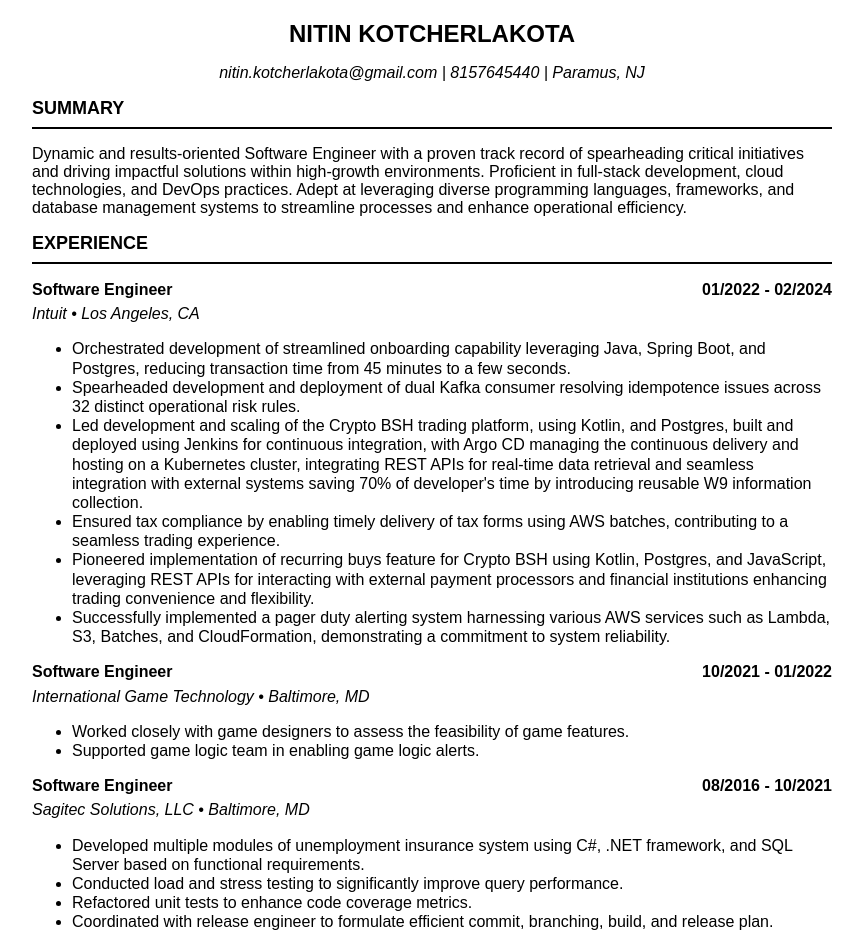
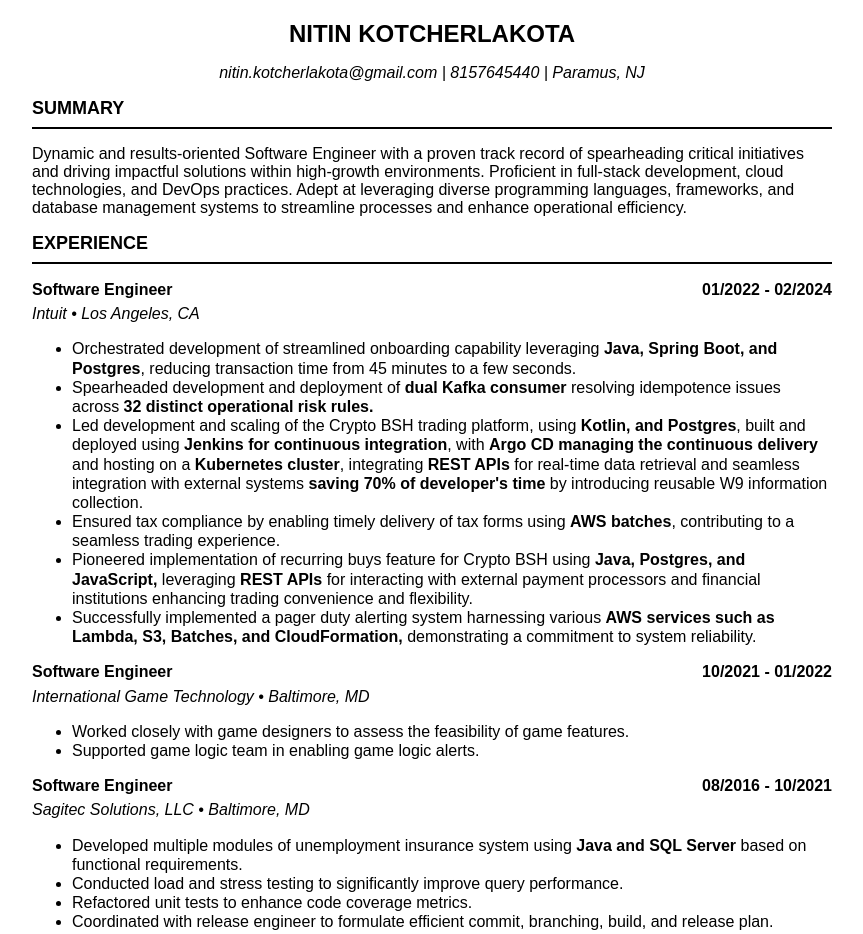
Before and after one commit to knitinjaideep/Resume_2024, a plain HTML site: page resume.html in a window 1280 px wide. Shown: the top 934 px of the page, without its empty margins (208-1071 px from the left). Drawn offline with Linux system fonts and the light colour scheme.

Commit message:
Update with some bold words
Updated the resume making  a few words bold

```diff
--- a/resume.html
+++ b/resume.html
@@ -72,12 +72,12 @@
       <p class="tag" style="margin-bottom: 5px;">Software Engineer<span class="duration">01/2022 - 02/2024</span></p>
       <p style="font-style: italic;margin-top: 5px;"><span>Intuit</span> • Los Angeles, CA </p>
       <ul>
-        <li>Orchestrated development of streamlined onboarding capability leveraging Java, Spring Boot, and Postgres, reducing transaction time from 45 minutes to a few seconds.</li>
-        <li>Spearheaded development and deployment of dual Kafka consumer resolving idempotence issues across 32 distinct operational risk rules.</li>
-        <li>Led development and scaling of the Crypto BSH trading platform, using Kotlin, and Postgres, built and deployed using Jenkins for continuous integration, with Argo CD managing the continuous delivery and hosting on a Kubernetes cluster, integrating REST APIs for real-time data retrieval and seamless integration with external systems saving 70% of developer's time by introducing reusable W9 information collection.</li>
-        <li>Ensured tax compliance by enabling timely delivery of tax forms using AWS batches, contributing to a seamless trading experience.</li>
-        <li>Pioneered implementation of recurring buys feature for Crypto BSH using Kotlin, Postgres, and JavaScript, leveraging REST APIs for interacting with external payment processors and financial institutions enhancing trading convenience and flexibility.</li>
-        <li>Successfully implemented a pager duty alerting system harnessing various AWS services such as Lambda, S3, Batches, and CloudFormation, demonstrating a commitment to system reliability.</li>
+        <li>Orchestrated development of streamlined onboarding capability leveraging <b>Java, Spring Boot, and Postgres</b>, reducing transaction time from 45 minutes to a few seconds.</li>
+        <li>Spearheaded development and deployment of <b>dual Kafka consumer</b> resolving idempotence issues across <b>32 distinct operational risk rules.</b></li>
+        <li>Led development and scaling of the Crypto BSH trading platform, using <b>Kotlin, and Postgres</b>, built and deployed using <b>Jenkins for continuous integration</b>, with <b>Argo CD managing the continuous delivery</b> and hosting on a <b>Kubernetes cluster</b>, integrating <b>REST APIs</b> for real-time data retrieval and seamless integration with external systems <b>saving 70% of developer's time</b> by introducing reusable W9 information collection.</li>
+        <li>Ensured tax compliance by enabling timely delivery of tax forms using <b>AWS batches</b>, contributing to a seamless trading experience.</li>
+        <li>Pioneered implementation of recurring buys feature for Crypto BSH using <b>Java, Postgres, and JavaScript,</b> leveraging <b>REST APIs</b> for interacting with external payment processors and financial institutions enhancing trading convenience and flexibility.</li>
+        <li>Successfully implemented a pager duty alerting system harnessing various <b>AWS services such as Lambda, S3, Batches, and CloudFormation,</b> demonstrating a commitment to system reliability.</li>
       </ul>
     </div>
 
@@ -94,7 +94,7 @@
       <p class="tag" style="margin-bottom: 5px;">Software Engineer<span class="duration">08/2016 - 10/2021</span></p>
       <p style="font-style: italic;margin-top: 5px;"><span>Sagitec Solutions, LLC</span> • Baltimore, MD </p>
       <ul>
-        <li>Developed multiple modules of unemployment insurance system using C#, .NET framework, and SQL Server based on functional requirements.</li>
+        <li>Developed multiple modules of unemployment insurance system using <b>Java and SQL Server</b> based on functional requirements.</li>
         <li>Conducted load and stress testing to significantly improve query performance.</li>
         <li>Refactored unit tests to enhance code coverage metrics.</li>
         <li>Coordinated with release engineer to formulate efficient commit, branching, build, and release plan.</li>
```
